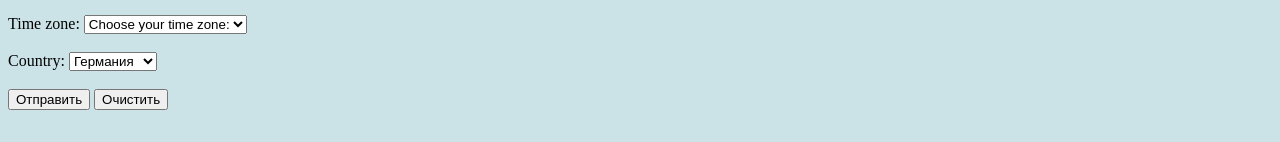
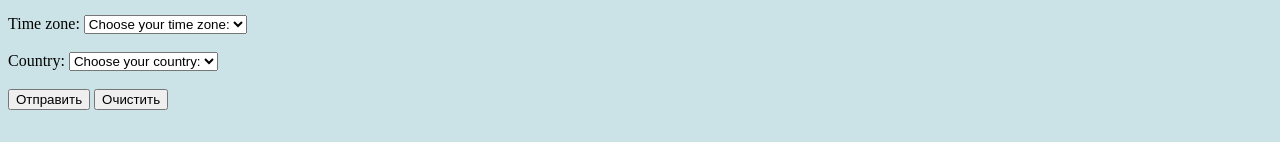
Before and after one commit to Natalia-Tikhomirova/AIT_52.2_Front_End, a plain HTML site: page index.html in a window 1280 px wide. Shown: the part 398-540 px from the top of the page. Drawn offline with Linux system fonts and the light colour scheme.

Commit message:
Add files via upload

```diff
--- a/index.html
+++ b/index.html
@@ -158,6 +158,7 @@
         <label>
           Country:
           <select id="Country" name="Country" required>
+            <option value="">Choose your country:</option>
             <option value="">Германия</option>
             <option value="">Россия</option>
             <option value="">США</option>
```
